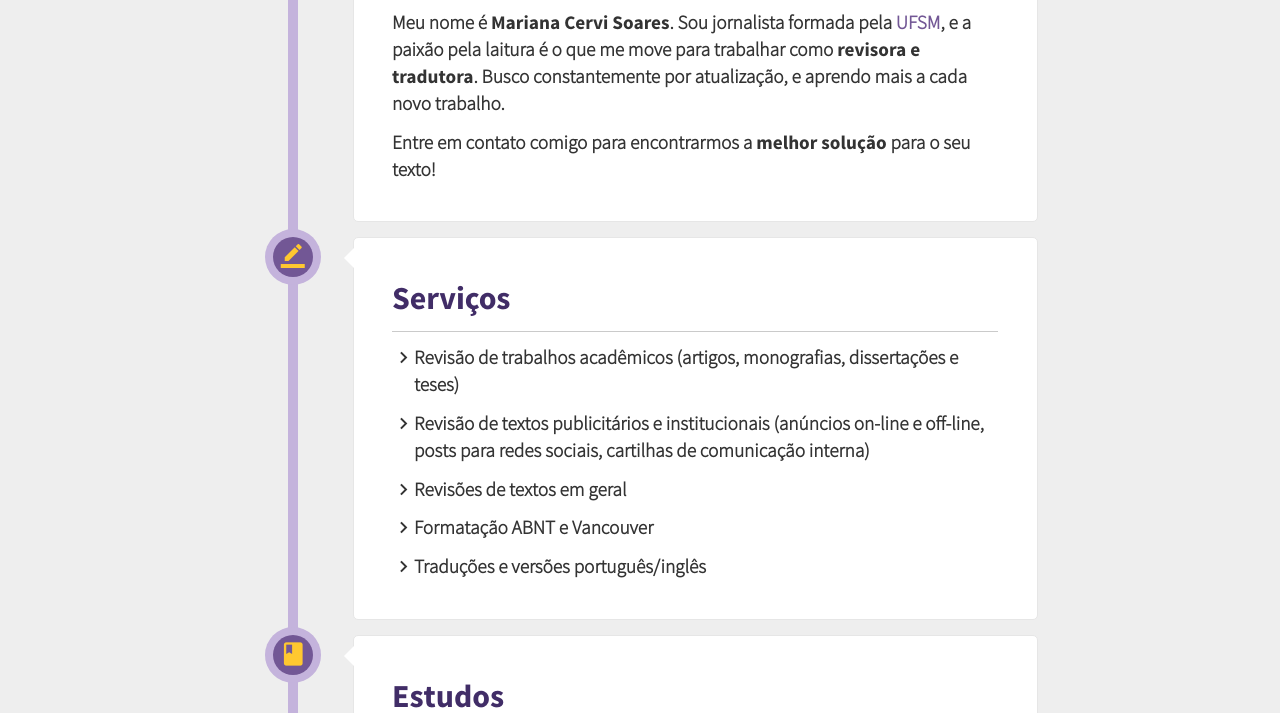
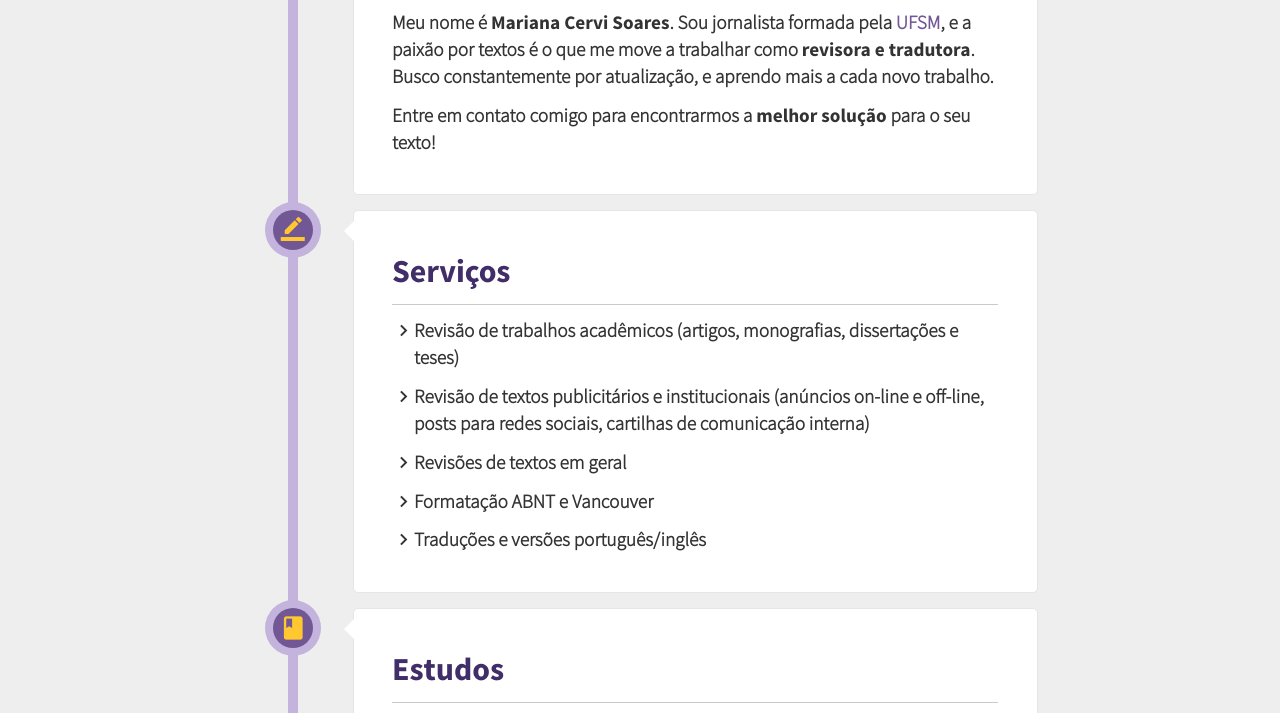
Before and after one commit to PaneladePau/mariana-revisora, a website: page index.html in a window 1280 px wide. Shown: the part 608-1321 px from the top of the page. Drawn offline with Linux system fonts and the light colour scheme; files whose address does not match are found by name.

Commit message:
correcao de texto

```diff
--- a/index.html
+++ b/index.html
@@ -71,7 +71,7 @@
 
             <h2>Olá, precisa de revisão?</h2>
 
-            <p>Meu nome é <strong>Mariana Cervi Soares</strong>. Sou jornalista formada pela <a href="http://site.ufsm.br/" target="_blank">UFSM</a>, e a paixão pela laitura é o que me move para trabalhar como <strong>revisora e tradutora</strong>. Busco constantemente por atualização, e aprendo mais a cada novo trabalho.</p>
+            <p>Meu nome é <strong>Mariana Cervi Soares</strong>. Sou jornalista formada pela <a href="http://site.ufsm.br/" target="_blank">UFSM</a>, e a paixão por  textos é o que me move a trabalhar como <strong>revisora e tradutora</strong>. Busco constantemente por atualização, e aprendo mais a cada novo trabalho.</p>
 
             <p>Entre em contato comigo para encontrarmos a <strong>melhor solução</strong> para o seu texto!</p>
 
```
